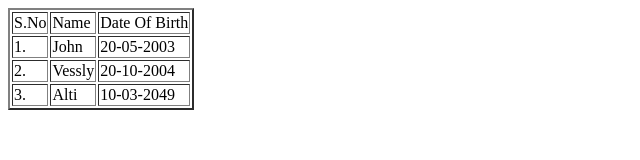
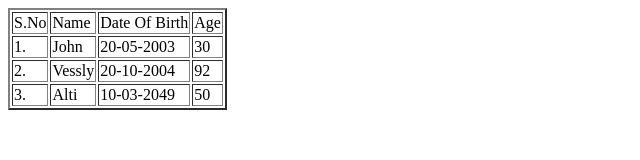
Before and after one commit to Johnvesslyalti/html-tables, a plain HTML site: page learnignBootstrap.html in a window 1280 px wide. Shown: the whole page, without its empty margins (0-640 px from the left). Drawn offline with Linux system fonts and the light colour scheme.

```diff
--- a/learnignBootstrap.html
+++ b/learnignBootstrap.html
@@ -11,22 +11,27 @@
                 <td>S.No</td>
                 <td>Name</td>
                 <td>Date Of Birth</td>
+                <td>Age</td>
             </tr>
             <tr>
                 <td>1.</td>
                 <td>John</td>
                 <td>20-05-2003</td>
+                <td>30</td>
             </tr>
             <tr>
                 <td>2.</td>
                 <td>Vessly</td>
                 <td>20-10-2004</td>
+                <td>92</td>
             </tr>
             <tr>
                 <td>3.</td>
                 <td>Alti</td>
                 <td>10-03-2049</td>
+                <td>50</td>
             </tr>
+
         </table>
     </body>
 </html>
```
